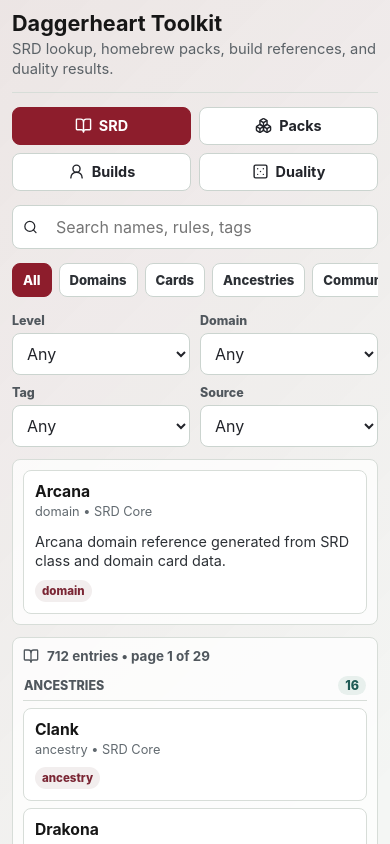
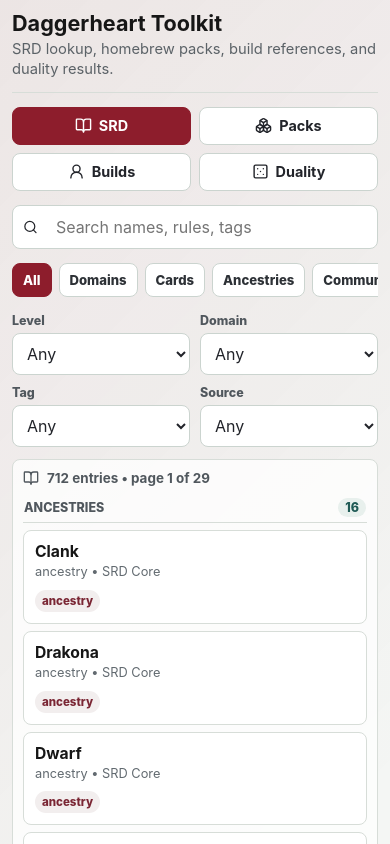
Before and after one commit to IntaluStudio/owlheart, a React (Vite) app: page / in a window 390 px wide. Shown: the top 844 px of the page. Built offline with nearby package versions, Linux system fonts and the light colour scheme.

Commit message:
Show SRD details inline on mobile

```diff
--- a/src/components/SrdBrowser.tsx
+++ b/src/components/SrdBrowser.tsx
@@ -157,7 +157,14 @@ export function SrdBrowser({ entries }: SrdBrowserProps) {
                 <span>{group.entries.length}</span>
               </div>
               {group.entries.map((entry) => (
-                <ContentCard key={entry.id} entry={entry} compact selected={entry.id === selected?.id} onClick={() => setSelectedId(entry.id)} />
+                <div key={entry.id} className="result-entry">
+                  <ContentCard entry={entry} compact selected={entry.id === selected?.id} onClick={() => setSelectedId(entry.id)} />
+                  {entry.id === selected?.id ? (
+                    <div className="srd-inline-detail">
+                      <ContentCard entry={entry} collapsible={selectedIsFeatureEntry} featureFirst={selectedIsFeatureEntry} />
+                    </div>
+                  ) : null}
+                </div>
               ))}
             </section>
           ))}
@@ -170,7 +177,7 @@ export function SrdBrowser({ entries }: SrdBrowserProps) {
             </button>
           </div>
         </div>
-        <div className="detail-pane" aria-live="polite">
+        <div className="detail-pane srd-detail-pane" aria-live="polite">
           {selected ? <ContentCard entry={selected} collapsible={selectedIsFeatureEntry} featureFirst={selectedIsFeatureEntry} /> : <p className="empty-state">No matching entries.</p>}
         </div>
       </div>
--- a/src/styles.css
+++ b/src/styles.css
@@ -294,6 +294,15 @@ textarea {
 
 .result-group .content-card {
   margin-top: 0;
+}
+
+.result-entry {
+  display: grid;
+  gap: 7px;
+}
+
+.srd-inline-detail {
+  display: none;
 }
 
 .stat-strip {
@@ -621,8 +630,16 @@ textarea {
     grid-template-columns: 1fr;
   }
 
-  .detail-pane {
+  .detail-pane:not(.srd-detail-pane) {
     order: -1;
+  }
+
+  .srd-detail-pane {
+    display: none;
+  }
+
+  .srd-inline-detail {
+    display: grid;
   }
 
   .list-pane,
```
Also changed, not shown: 1 other file (tests, documents, lock files or other folders).
